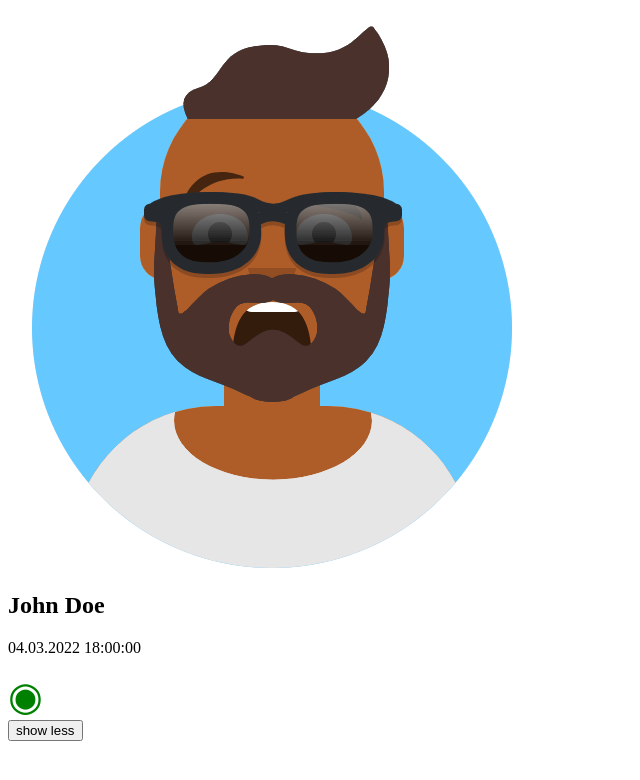
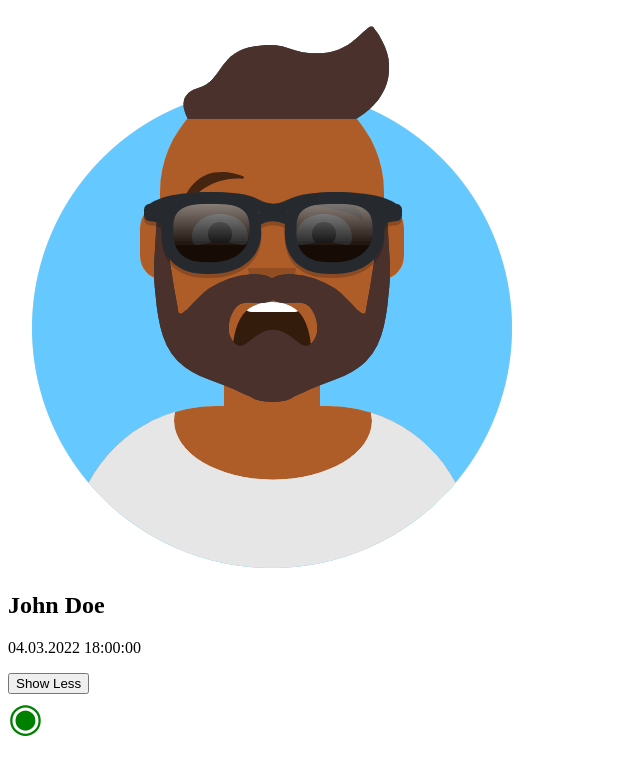
Before and after one commit to dan-razvan/ReactJs, a React (Create React App) app in the folder Social-Network-Mini/app-front/: page / in a window 1280 px wide. Shown: the top 780 px of the page, without its empty margins (0-640 px from the left). Built offline with nearby package versions, Linux system fonts and the light colour scheme.

Commit message:
placed button in user component

```diff
--- a/Social-Network-Mini/app-front/src/App.js
+++ b/Social-Network-Mini/app-front/src/App.js
@@ -3,20 +3,21 @@ import { useState } from 'react'
 
 const App = () => {
   const [display, setDisplay] = useState('detailed')
-  const [button, setButton] = useState('show less')
-  const onClickHandler = () => {
-    if (display === 'compact') {
-      setDisplay('detailed')
-      setButton('show less')
-    }
-    if (display === 'detailed') {
-      setDisplay('compact')
-      setButton('show more')
-    }
-  }
+
+  // const onClickHandler = () => {
+  //   if (display === 'compact') {
+  //     setDisplay('detailed')
+  //     setButton('show less')
+  //   }
+  //   if (display === 'detailed') {
+  //     setDisplay('compact')
+  //     setButton('show more')
+  //   }
+  // }
   return (
     <div className="App">
       <User
+        onClickHandler={setDisplay}
         viewMode={display}
         userData={{
           avatar: '/images/avatar1.png',
@@ -24,9 +25,6 @@ const App = () => {
           lastOnline: '04.03.2022 18:00:00',
         }}
       />
-      <button className="button" onClick={onClickHandler}>
-        {button}
-      </button>
     </div>
   )
 }
--- a/Social-Network-Mini/app-front/src/components/user/User.js
+++ b/Social-Network-Mini/app-front/src/components/user/User.js
@@ -1,7 +1,11 @@
 import { useEffect, useState } from 'react'
 
 // constructor
-const User = ({ userData: { avatar, nickname, lastOnline }, viewMode }) => {
+const User = ({
+  userData: { avatar, nickname, lastOnline },
+  viewMode,
+  onClickHandler,
+}) => {
   const [online, setOnline] = useState()
 
   useEffect(() => {
@@ -23,12 +27,18 @@ const User = ({ userData: { avatar, nickname, lastOnline }, viewMode }) => {
       {viewMode === 'compact' ? (
         <div>
           <img src={avatar} alt="avatar" style={{ width: '80px' }} />
+          <button className="button" onClick={() => onClickHandler('detailed')}>
+            Show More
+          </button>
         </div>
       ) : (
         <div>
           <img src={avatar} alt="avatar" />
           <h2>{nickname}</h2>
           <p>{lastOnline}</p>
+          <button className="button" onClick={() => onClickHandler('compact')}>
+            Show Less
+          </button>
         </div>
       )}
 
```
